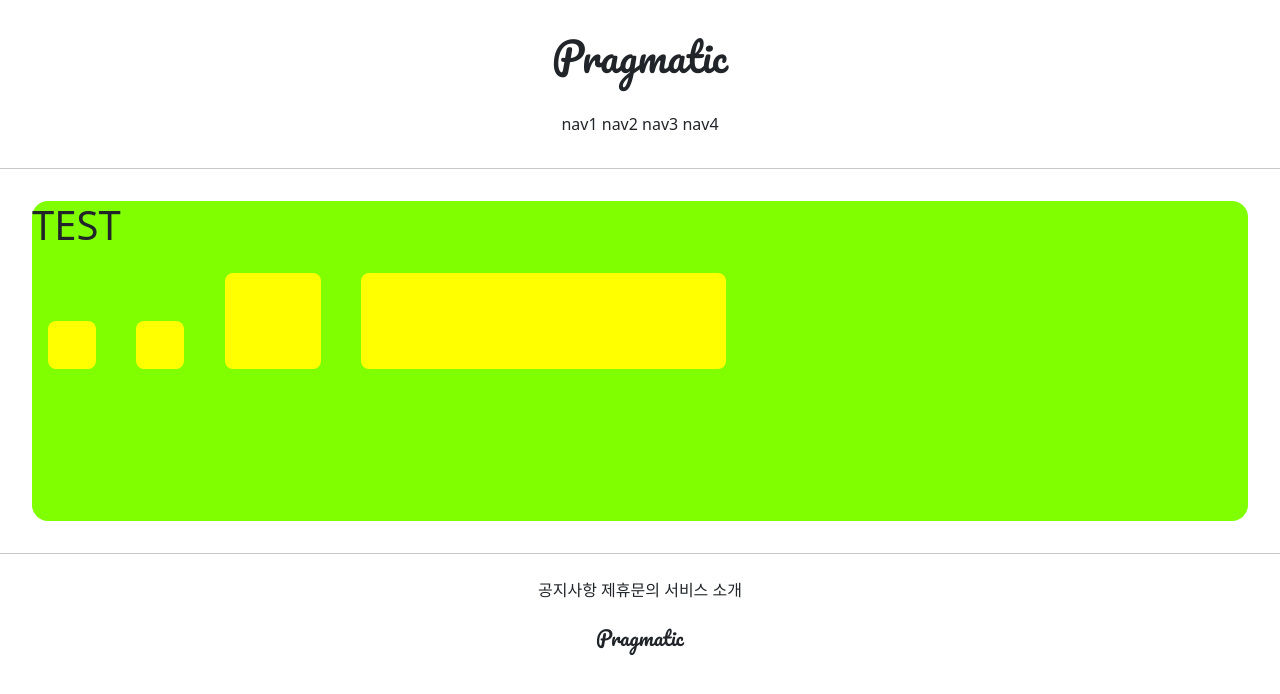
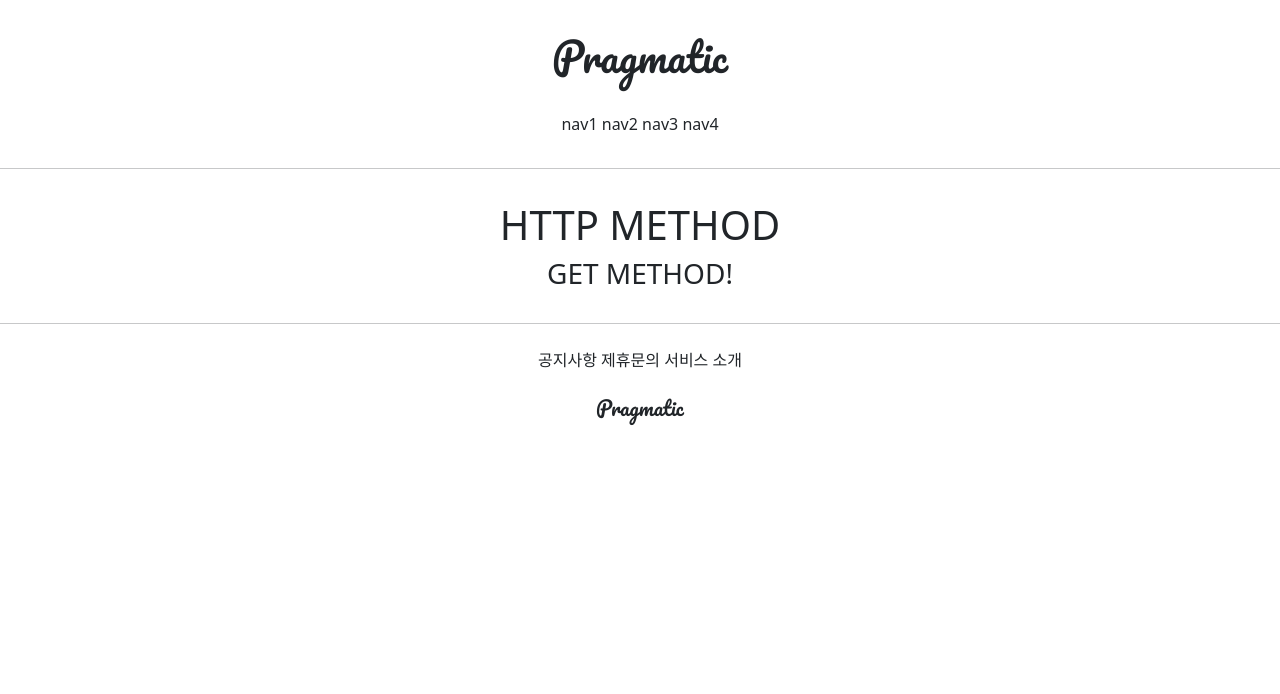
Before and after one commit to AISchool-SJH/GIS_4_2_Web, a Django app: page /accounts/hello_world/ in a window 1280 px wide. Shown: the top 694 px of the page. Run offline with Django 3.2, Linux system fonts and the light colour scheme; parts of the project's set-up code (start-up, migrations or seed data) failed here and were passed over.

Commit message:
7/9 4ban class commit_2

```diff
--- a/accountapp/templates/accountapp/hello_world.html
+++ b/accountapp/templates/accountapp/hello_world.html
@@ -2,25 +2,10 @@
 
 {% block content %}
 
-    <style>
-        .testing {
-            background-color: yellow;
-            margin: 1rem;
-            width: 48px;
-            height: 48px;
-            border-radius: .5rem;
-            display: inline-block;
-        }
-    </style>
 
-    <div style="height: 20rem; background-color: chartreuse; margin: 2rem; border-radius: 1rem; font-size: 2rem">
-        <h1>TEST</h1>
-
-    <div class="testing" style="height: 48px; width: 48px"></div>
-    <div class="testing" style="height: 3rem; width: 3rem"></div>
-    <div class="testing" style="height: 3em; width: 3em"></div>
-    <div class="testing" style="height: 30%; width: 30%"></div>
-
+    <div style="margin: 2rem; text-align: center">
+        <h1>HTTP METHOD</h1>
+        <h3>{{ text }}</h3>
     </div>
 
 {% endblock %}
--- a/accountapp/views.py
+++ b/accountapp/views.py
@@ -3,5 +3,11 @@ from django.shortcuts import render
 
 # Create your views here.
 
+
 def hello_world(request):
-    return render(request, 'accountapp/hello_world.html')
+    if request.method == 'POST':
+        return render(request, 'accountapp/hello_world.html',
+                      context={'text' : 'POST METHOD!'})
+    else:
+        return render(request, 'accountapp/hello_world.html',
+                      context={'text' : 'GET METHOD!'})
```
